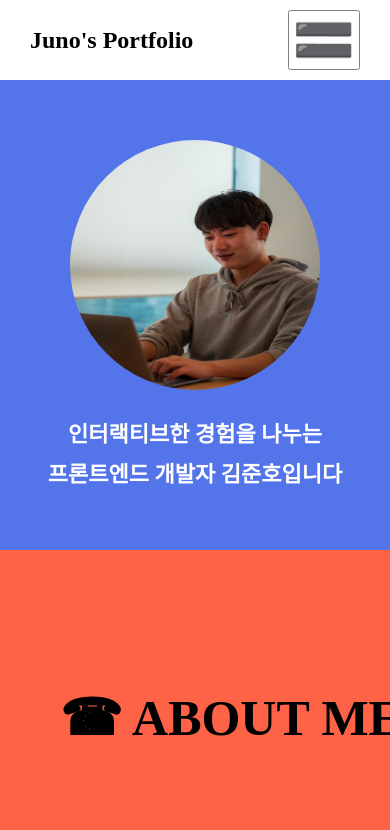
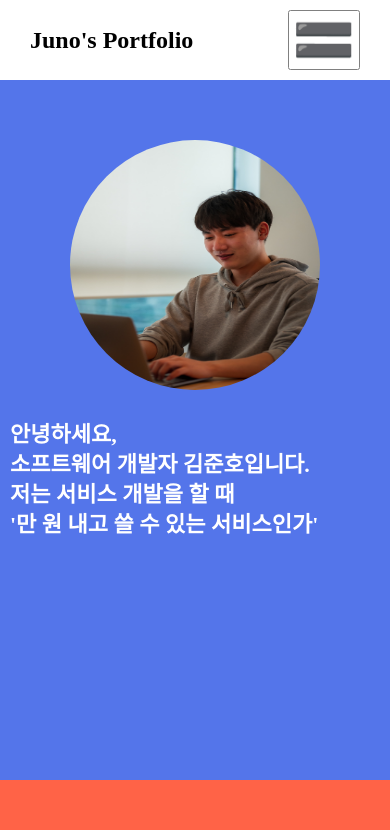
Before and after one commit to kimjuno97/front-portfolio, a React (Create React App) app: page /front-portfolio/main in a window 390 px wide. Shown: the top 830 px of the page. Built offline with nearby package versions, Linux system fonts and the light colour scheme; no server answers.

Commit message:
refactor : profile 문장 수정 및 css 반응형 대응

```diff
--- a/src/pages/Profile/Styled.Profile.ts
+++ b/src/pages/Profile/Styled.Profile.ts
@@ -1,16 +1,20 @@
-import styled from 'styled-components';
+import styled from "styled-components";
 
-import { TypeAccordionIcon } from '../../types';
+import { TypeAccordionIcon } from "../../types";
 
 const Container = styled.div`
   margin-top: 8rem;
   padding: 6rem 0;
   background: #2750e5c9;
+  min-height: 46rem;
+  @media (max-width: 700px) {
+    min-height: 70rem;
+  }
 `;
 const ProfileContainer = styled.div`
   display: flex;
   justify-content: space-around;
-	@media (max-width: 700px) {
+  @media (max-width: 820px) {
     flex-direction: column-reverse;
     gap: 3rem;
   }
@@ -18,11 +22,17 @@ const ProfileContainer = styled.div`
 
 const ProfileTextArea = styled.div`
   display: flex;
-	min-width: 37rem;
   flex-direction: column;
   justify-content: center;
-	align-items: center;
   gap: 1rem;
+  @media (min-width: 700px) {
+    min-width: 50rem;
+    max-width: 50rem;
+  }
+
+  @media (max-width: 820px) {
+    padding-left: 1rem;
+  }
 `;
 
 const ProfileText = styled.div<TypeAccordionIcon>`
@@ -33,7 +43,8 @@ const ProfileText = styled.div<TypeAccordionIcon>`
   line-height: 3rem;
   font-weight: bold;
   transition: 1s;
-	opacity: ${({ accordionToggle }) => (accordionToggle ? '0' : '1')};
+  white-space: pre-wrap;
+  opacity: ${({ accordionToggle }) => (accordionToggle ? "0" : "1")};
 `;
 
 const Profile = styled.img`
@@ -41,7 +52,7 @@ const Profile = styled.img`
   height: 25rem;
   border-radius: 9999px;
   z-index: 1;
-	@media (max-width: 700px) {
+  @media (max-width: 820px) {
     margin-left: 50%;
     transform: translate(-50%, 0);
   }
--- a/src/pages/Profile/useProfile.tsx
+++ b/src/pages/Profile/useProfile.tsx
@@ -1,9 +1,9 @@
-import { useEffect, useState, useRef } from 'react';
+import { useEffect, useState, useRef } from "react";
 
 export default function useProfile() {
   const [text, setText] = useState({
-		top: '',
-		bot: '',
+    top: "",
+    bot: "",
   });
   const countRef = useRef({
     top: -1,
@@ -13,14 +13,14 @@ export default function useProfile() {
     setTimeout(() => {
       if (text.top !== PROFILE_TOP) {
         countRef.current.top += 1;
-				setText(prev => ({
+        setText((prev) => ({
           ...prev,
           top: PROFILE_TOP.substring(0, countRef.current.top),
         }));
       }
       if (text.top === PROFILE_TOP && text.bot !== PROFILE_BOT) {
         countRef.current.bot += 1;
-				setText(prev => ({
+        setText((prev) => ({
           ...prev,
           bot: PROFILE_BOT.substring(0, countRef.current.bot),
         }));
@@ -30,6 +30,13 @@ export default function useProfile() {
   return { text };
 }
 
-const PROFILE_TOP = '인터랙티브한 경험을 나누는';
+const PROFILE_TOP = `안녕하세요,
+소프트웨어 개발자 김준호입니다.
+저는 서비스 개발을 할 때
+'만 원 내고 쓸 수 있는 서비스인가'를
+늘 고민을 하고 개선합니다.`;
 
-const PROFILE_BOT = '프론트엔드 개발자 김준호입니다';
+const PROFILE_BOT = `개발자 포지션에서
+먼저 만 원 내고 쓸 수 있는 서비스를 만들면,
+다른 업종의 전문가와 협업을 하면
+그 가치는 충분히 만 배 이상 띌 것이라고 생각합니다.`;
```
Lines whose indentation alone changed are shown as unchanged.
